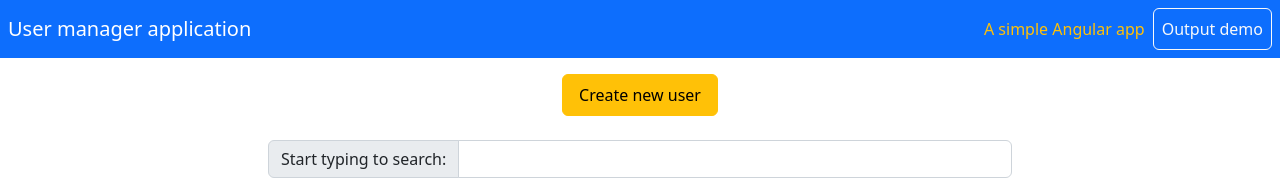
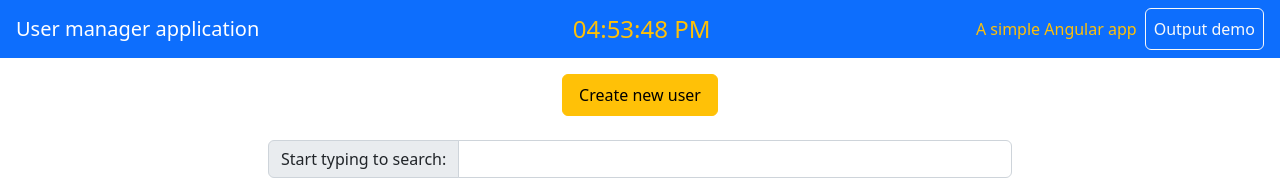
Before and after one commit to Training360/Angular-basic-t360-2023, an Angular app in the folder projects/user-manager/: page / in a window 1280 px wide. Shown: the top 180 px of the page. Built offline with nearby package versions, Linux system fonts and the light colour scheme; no server answers.

Commit message:
Clock with interval()

```diff
--- a/projects/user-manager/src/app/components/app-title/app-title.component.html
+++ b/projects/user-manager/src/app/components/app-title/app-title.component.html
@@ -1,7 +1,8 @@
-<nav class="navbar bg-primary d-flex">
-  <a class="navbar-brand text-white h4 mb-0 me-auto p-2">{{ title }}</a>
-  <span class="text-warning p-2">{{ message }}</span>
-  <button class="btn btn-outline-light p-2 me-2" (click)="onButtonClick()">
+<nav class="navbar bg-primary d-flex px-2">
+  <a class="navbar-brand text-white h4 mb-sm-0 me-sm-auto p-sm-2">{{ title }}</a>
+  <h4 class="text-warning mb-sm-0 me-sm-auto ps-sm-5"> {{ clock | async | date: 'hh:mm:ss a' }}</h4>
+  <span class="text-warning p-sm-2">{{ message }}</span>
+  <button class="btn btn-outline-light p-sm-2 me-sm-2" (click)="onButtonClick()">
     Output demo
   </button>
 </nav>
--- a/projects/user-manager/src/app/components/app-title/app-title.component.scss
+++ b/projects/user-manager/src/app/components/app-title/app-title.component.scss
@@ -0,0 +1,5 @@
+nav {
+  position: sticky;
+  top: 0;
+  z-index: 1;
+}
--- a/projects/user-manager/src/app/components/app-title/app-title.component.ts
+++ b/projects/user-manager/src/app/components/app-title/app-title.component.ts
@@ -1,4 +1,8 @@
+import { HttpClient } from '@angular/common/http';
+import { inject } from '@angular/core';
 import { Component, EventEmitter, Input, Output } from '@angular/core';
+import { of } from 'rxjs';
+import { Observable, interval, map, share } from 'rxjs';
 
 @Component({
   selector: 'app-app-title',
@@ -14,4 +18,19 @@ export class AppTitleComponent {
   onButtonClick() {
     this.buttonWasClicked.emit();
   }
+
+  clock: Observable<Date> = of(new Date());
+  http: HttpClient = inject(HttpClient);
+
+  constructor() {
+    this.clock = interval(1000)
+      .pipe(
+      map(() => new Date()),
+      share()
+    );
+  }
+
+  getClock(): Observable<Date> {
+    return this.clock;
+  }
 }
```
